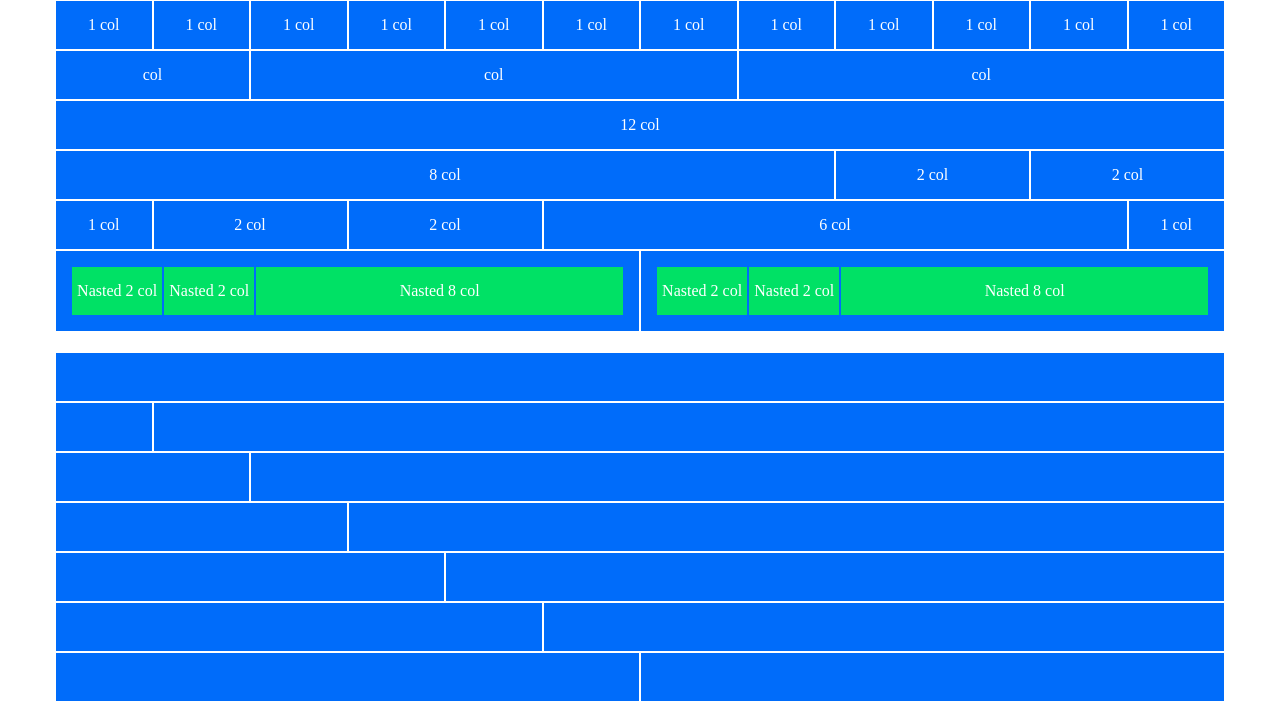
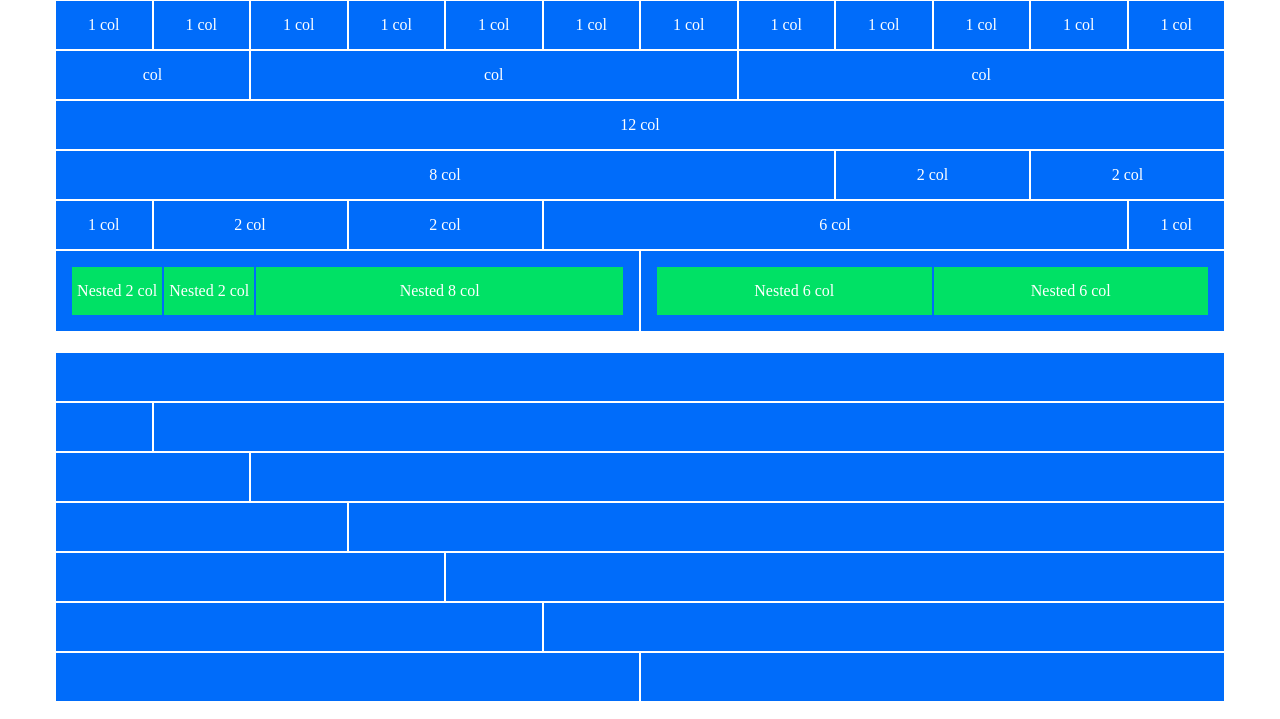
Before and after one commit to PaoloSergi/html-css-12bool, a plain HTML site: page index.html in a window 1280 px wide. Shown: the top 719 px of the page. Drawn offline with Linux system fonts and the light colour scheme.

Commit message:
nesting corretto 66

```diff
--- a/index.html
+++ b/index.html
@@ -57,17 +57,15 @@
 
         <div class="row">
             <div class="col-xs-6 flexBox padding-15">
-                <div class="col-xs-2 flexBox green">Nasted 2 col</div>
-                <div class="col-xs-2 flexBox green">Nasted 2 col</div>
+                <div class="col-xs-2 flexBox green">Nested 2 col</div>
+                <div class="col-xs-2 flexBox green">Nested 2 col</div>
 
-                <div class="col-xs-8 flexBox green">Nasted 8 col</div>
+                <div class="col-xs-8 flexBox green">Nested 8 col</div>
             </div>
 
             <div class="col-xs-6 flexBox padding-15">
-                <div class="col-xs-2 flexBox green">Nasted 2 col</div>
-                <div class="col-xs-2 flexBox green">Nasted 2 col</div>
-
-                <div class="col-xs-8 flexBox green">Nasted 8 col</div>
+                <div class="col-xs-6 flexBox green">Nested 6 col</div>
+                <div class="col-xs-6 flexBox green">Nested 6 col</div>
             </div>
         </div>
     </div>
@@ -178,8 +176,5 @@
         </div>
     </div>
 
-
-
-
 </body>
 </html>
```
